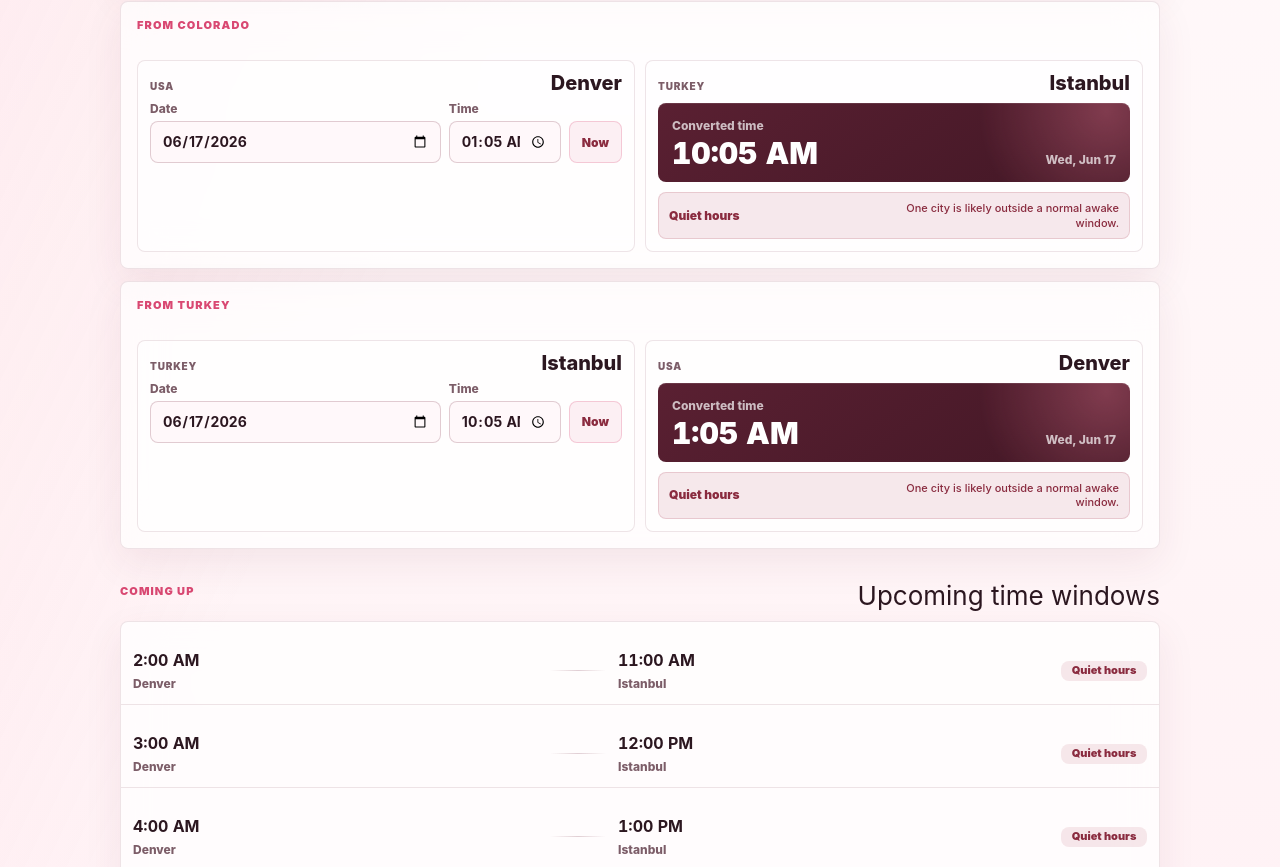
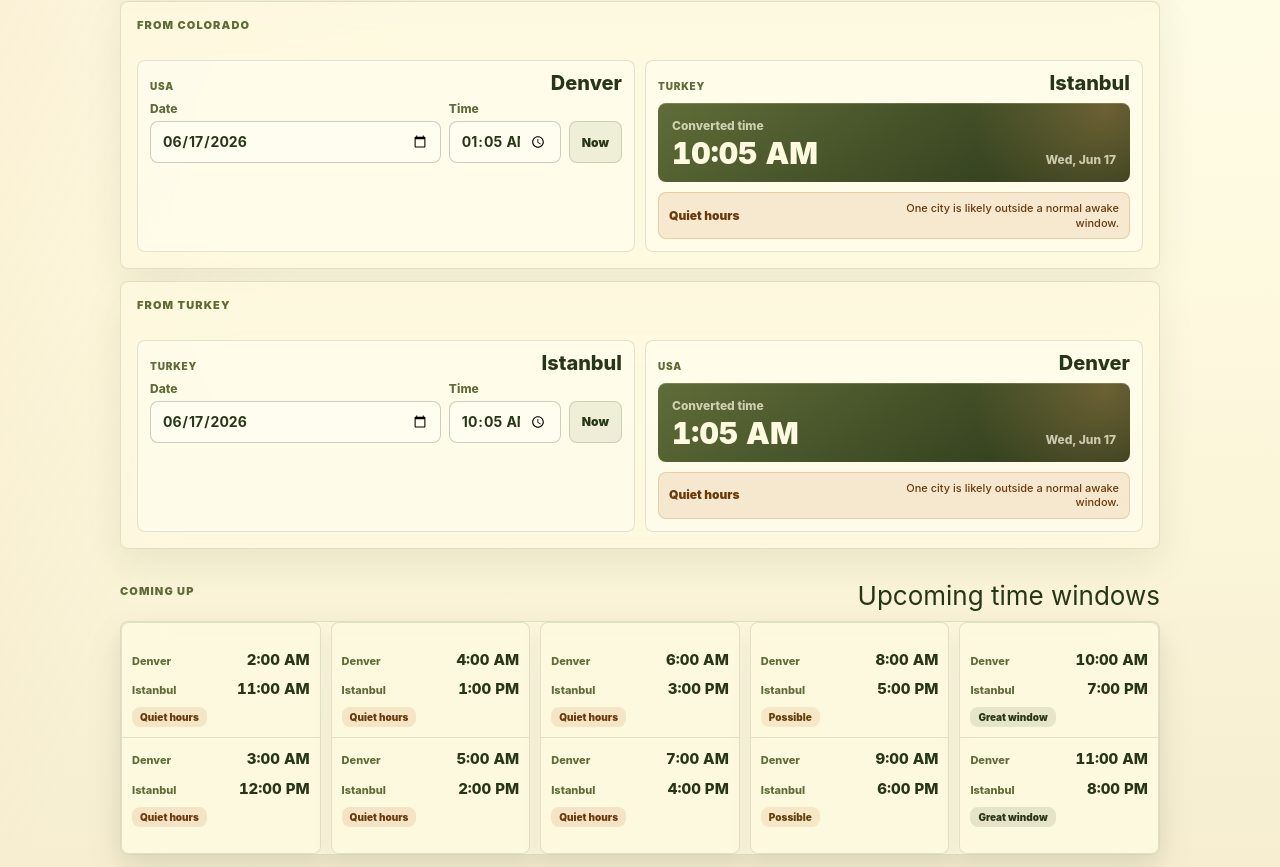
Before and after one commit to nkdag/time-converter-app, a React (Vite) app: page / in a window 1280 px wide. Shown: the part 493-1360 px from the top of the page. Built offline with nearby package versions, Linux system fonts and the light colour scheme.

Commit message:
Refresh palette and compact timeline

```diff
--- a/package.json
+++ b/package.json
@@ -10,7 +10,7 @@
     "preview": "vite preview"
   },
   "dependencies": {
-    "@fontsource-variable/geist": "^5.2.9",
+    "@fontsource-variable/inter": "^5.2.8",
     "@tailwindcss/vite": "^4.3.1",
     "class-variance-authority": "^0.7.1",
     "clsx": "^2.1.1",
--- a/src/App.css
+++ b/src/App.css
@@ -36,8 +36,8 @@
   place-items: center;
   border: 1px solid var(--line);
   border-radius: 8px;
-  background: linear-gradient(145deg, #5a2032, #8d3049);
-  color: #ffffff;
+  background: linear-gradient(145deg, #606c38, #283618);
+  color: #fefae0;
   font-size: 11px;
   font-weight: 900;
   letter-spacing: 0;
@@ -55,7 +55,7 @@
   font-size: 13px;
   font-weight: 800;
   text-decoration: none;
-  background: rgba(255, 255, 255, 0.72);
+  background: rgba(254, 250, 224, 0.72);
   box-shadow: var(--shadow-soft);
   backdrop-filter: blur(18px);
 }
@@ -113,7 +113,7 @@
   padding: 0 9px;
   border: 1px solid var(--line);
   border-radius: 8px;
-  background: rgba(255, 255, 255, 0.68);
+  background: rgba(254, 250, 224, 0.68);
   color: var(--app-muted);
   font-size: 12px;
   font-weight: 800;
@@ -132,7 +132,7 @@
 .status-strip {
   border: 1px solid var(--line);
   border-radius: 8px;
-  background: rgba(255, 255, 255, 0.72);
+  background: rgba(254, 250, 224, 0.72);
   box-shadow: var(--shadow);
   backdrop-filter: blur(20px);
 }
@@ -218,17 +218,17 @@
   height: 8px;
   border-radius: 999px;
   background: var(--amber);
-  box-shadow: 0 0 0 4px rgba(212, 106, 82, 0.13);
+  box-shadow: 0 0 0 4px rgba(221, 161, 94, 0.18);
 }
 
 .status-dot.great {
   background: var(--green);
-  box-shadow: 0 0 0 4px rgba(207, 79, 112, 0.13);
+  box-shadow: 0 0 0 4px rgba(96, 108, 56, 0.16);
 }
 
 .status-dot.late {
   background: var(--red);
-  box-shadow: 0 0 0 4px rgba(168, 58, 80, 0.12);
+  box-shadow: 0 0 0 4px rgba(188, 108, 37, 0.16);
 }
 
 .converter-grid {
@@ -267,7 +267,7 @@
   border: 1px solid var(--line);
   border-radius: 8px;
   padding: 12px;
-  background: rgba(255, 255, 255, 0.52);
+  background: rgba(255, 253, 240, 0.62);
 }
 
 .city-converter-head {
@@ -328,19 +328,19 @@
 }
 
 .date-time-control input:focus {
-  border-color: rgba(217, 72, 114, 0.72);
+  border-color: rgba(96, 108, 56, 0.72);
   outline: 0;
-  box-shadow: 0 0 0 3px rgba(217, 72, 114, 0.12);
-  background: #ffffff;
+  box-shadow: 0 0 0 3px rgba(96, 108, 56, 0.12);
+  background: #fffdf0;
 }
 
 .date-time-control button {
   min-height: 42px;
-  border: 1px solid rgba(217, 72, 114, 0.24);
+  border: 1px solid rgba(96, 108, 56, 0.24);
   border-radius: 8px;
   padding: 0 12px;
-  color: #8a2b3f;
-  background: rgba(217, 72, 114, 0.08);
+  color: #283618;
+  background: rgba(96, 108, 56, 0.1);
   font-size: 12px;
   font-weight: 900;
   cursor: pointer;
@@ -351,14 +351,14 @@
 }
 
 .date-time-control button:hover {
-  border-color: rgba(217, 72, 114, 0.4);
-  background: rgba(217, 72, 114, 0.13);
+  border-color: rgba(96, 108, 56, 0.42);
+  background: rgba(96, 108, 56, 0.16);
   transform: translateY(-1px);
 }
 
 .date-time-control button:focus-visible {
   outline: 0;
-  box-shadow: 0 0 0 3px rgba(217, 72, 114, 0.12);
+  box-shadow: 0 0 0 3px rgba(96, 108, 56, 0.12);
 }
 
 .result-box {
@@ -370,15 +370,15 @@
   padding: 14px;
   border-radius: 8px;
   background:
-    radial-gradient(circle at 95% 10%, rgba(239, 125, 152, 0.34), transparent 28%),
-    linear-gradient(145deg, #5a2032, #421725);
-  color: #ffffff;
-  box-shadow: inset 0 1px 0 rgba(255, 255, 255, 0.1);
+    radial-gradient(circle at 95% 10%, rgba(221, 161, 94, 0.32), transparent 30%),
+    linear-gradient(145deg, #606c38, #283618);
+  color: #fefae0;
+  box-shadow: inset 0 1px 0 rgba(254, 250, 224, 0.18);
 }
 
 .result-box span,
 .result-box small {
-  color: rgba(255, 255, 255, 0.7);
+  color: rgba(254, 250, 224, 0.72);
   font-size: 12px;
   font-weight: 800;
 }
@@ -400,24 +400,24 @@
   height: auto;
   min-height: 36px;
   padding: 8px 10px;
-  border: 1px solid rgba(212, 106, 82, 0.2);
+  border: 1px solid rgba(221, 161, 94, 0.36);
   border-radius: 8px;
-  background: rgba(212, 106, 82, 0.12);
-  color: #91402e;
+  background: rgba(221, 161, 94, 0.18);
+  color: #65410f;
   overflow: visible;
   white-space: normal;
 }
 
 .status-pill.great {
-  border-color: rgba(207, 79, 112, 0.2);
-  background: rgba(207, 79, 112, 0.12);
-  color: #a83758;
+  border-color: rgba(96, 108, 56, 0.24);
+  background: rgba(96, 108, 56, 0.13);
+  color: #283618;
 }
 
 .status-pill.late {
-  border-color: rgba(168, 58, 80, 0.18);
-  background: rgba(168, 58, 80, 0.11);
-  color: #8a2b3f;
+  border-color: rgba(188, 108, 37, 0.24);
+  background: rgba(188, 108, 37, 0.13);
+  color: #6a3a0c;
 }
 
 .status-pill span {
@@ -453,65 +453,73 @@
 
 .timeline-list {
   display: grid;
-  overflow: hidden;
-  background: rgba(255, 255, 255, 0.76);
+  grid-template-columns: repeat(5, minmax(168px, 1fr));
+  gap: 10px;
 }
 
-.timeline-row {
+.timeline-card {
   display: grid;
-  grid-template-columns: minmax(120px, 1fr) 56px minmax(120px, 1fr) 112px;
-  align-items: center;
-  gap: 12px;
-  padding: 11px 12px;
+  gap: 0;
+  overflow: hidden;
+  border: 1px solid var(--line);
+  border-radius: 8px;
+  background: rgba(254, 250, 224, 0.74);
+  box-shadow: var(--shadow-soft);
+}
+
+.timeline-match {
+  display: grid;
+  grid-template-columns: 1fr;
+  gap: 8px;
+  padding: 10px;
   border-bottom: 1px solid var(--line);
 }
 
-.timeline-row:last-child {
+.timeline-match:last-child {
   border-bottom: 0;
 }
 
-.timeline-row > div:not(.time-bridge) {
-  display: grid;
-  gap: 4px;
+.timeline-match > div {
+  display: flex;
+  align-items: baseline;
+  justify-content: space-between;
+  gap: 8px;
+  min-width: 0;
 }
 
-.timeline-row strong {
+.timeline-match strong {
   color: var(--ink);
-  font-size: 16px;
+  font-size: 15px;
+  font-weight: 850;
   font-variant-numeric: tabular-nums;
 }
 
-.timeline-row span {
+.timeline-match span {
   color: var(--app-muted);
-  font-size: 12px;
+  font-size: 11px;
   font-weight: 800;
 }
 
-.time-bridge {
-  height: 1px;
-  background: linear-gradient(90deg, transparent, var(--line-strong), transparent);
-}
-
 .row-status {
-  justify-self: end;
-  min-width: 86px;
-  padding: 5px 8px;
+  justify-self: start;
+  min-width: 0;
+  padding: 4px 7px;
   border-radius: 8px;
-  background: rgba(212, 106, 82, 0.12);
-  color: #91402e !important;
-  font-size: 11px !important;
+  background: rgba(221, 161, 94, 0.2);
+  color: #65410f !important;
+  font-size: 10px !important;
   font-weight: 900 !important;
   text-align: center;
 }
 
 .row-status.great {
-  background: rgba(207, 79, 112, 0.12);
-  color: #a83758 !important;
+  background: rgba(96, 108, 56, 0.14);
+  color: #283618 !important;
 }
 
 .row-status.late {
-  background: rgba(168, 58, 80, 0.11);
-  color: #8a2b3f !important;
+  background: rgba(188, 108, 37, 0.14);
+  color: #6a3a0c !important;
 }
 
 @media (max-width: 900px) {
@@ -561,14 +569,11 @@
     font-size: 24px;
   }
 
-  .timeline-row {
-    grid-template-columns: 1fr auto 1fr;
-    gap: 12px;
-  }
-
-  .row-status {
-    grid-column: 1 / -1;
-    justify-self: stretch;
+  .timeline-list {
+    grid-template-columns: repeat(5, minmax(172px, 1fr));
+    overflow-x: auto;
+    padding-bottom: 2px;
+    scrollbar-width: thin;
   }
 }
 
@@ -665,15 +670,17 @@
     font-size: 11px;
   }
 
-  .timeline-row {
-    padding: 11px;
+  .timeline-list {
+    grid-template-columns: repeat(5, minmax(164px, 1fr));
+    margin-right: -10px;
+    padding-right: 10px;
   }
 
-  .timeline-row strong {
-    font-size: 15px;
+  .timeline-match {
+    padding: 9px;
   }
 
-  .time-bridge {
-    width: 24px;
+  .timeline-match strong {
+    font-size: 14px;
   }
 }
--- a/src/App.jsx
+++ b/src/App.jsx
@@ -310,6 +310,10 @@ function App() {
 
     return Array.from({ length: 10 }, (_, index) => addHours(rounded, index + 1))
   }, [now])
+  const timelineGroups = useMemo(
+    () => Array.from({ length: 5 }, (_, index) => timeline.slice(index * 2, index * 2 + 2)),
+    [timeline],
+  )
 
   const currentStatus = getOverlapStatus(now)
 
@@ -380,20 +384,21 @@ function App() {
           <h2>Upcoming time windows</h2>
         </div>
 
-        <Card className="timeline-list">
-          {timeline.map((date) => {
+        <div className="timeline-list">
+          {timelineGroups.map((group) => (
+            <Card className="timeline-card" key={group.map((date) => date.toISOString()).join('-')}>
+              {group.map((date) => {
                 const status = getOverlapStatus(date)
 
                 return (
-              <div className="timeline-row" key={date.toISOString()}>
+                  <div className="timeline-match" key={date.toISOString()}>
                     <div>
+                      <span>Denver</span>
                       <strong>{formatTime(date, DENVER_TZ)}</strong>
-                  <span>Denver</span>
                     </div>
-                <div className="time-bridge"></div>
                     <div>
+                      <span>Istanbul</span>
                       <strong>{formatTime(date, ISTANBUL_TZ)}</strong>
-                  <span>Istanbul</span>
                     </div>
                     <Badge className={`row-status ${status.tone}`} variant="secondary">
                       {status.label}
@@ -402,6 +407,8 @@ function App() {
                 )
               })}
             </Card>
+          ))}
+        </div>
       </section>
     </main>
   )
--- a/src/index.css
+++ b/src/index.css
@@ -1,30 +1,30 @@
 @import "tailwindcss";
 @import "tw-animate-css";
 @import "shadcn/tailwind.css";
-@import "@fontsource-variable/geist";
+@import "@fontsource-variable/inter";
 
 @custom-variant dark (&:is(.dark *));
 
 :root {
-  --bg: #fff6f8;
-  --panel: rgba(255, 255, 255, 0.84);
-  --panel-solid: #ffffff;
-  --field: #fff8fa;
-  --ink: #2c1720;
-  --app-muted: #7c5d68;
+  --bg: #fefae0;
+  --panel: rgba(254, 250, 224, 0.82);
+  --panel-solid: #fffdf0;
+  --field: #fffdf0;
+  --ink: #283618;
+  --app-muted: #606c38;
   --muted: oklch(0.97 0 0);
-  --soft: #ffe8ee;
-  --line: rgba(117, 42, 65, 0.12);
-  --line-strong: rgba(117, 42, 65, 0.22);
-  --blue: #d94872;
-  --cyan: #ef7d98;
-  --green: #cf4f70;
-  --amber: #d46a52;
-  --red: #a83a50;
-  --shadow: 0 14px 38px rgba(117, 42, 65, 0.08);
-  --shadow-soft: 0 8px 22px rgba(117, 42, 65, 0.06);
+  --soft: #f5ecd0;
+  --line: rgba(40, 54, 24, 0.13);
+  --line-strong: rgba(40, 54, 24, 0.24);
+  --blue: #606c38;
+  --cyan: #dda15e;
+  --green: #606c38;
+  --amber: #dda15e;
+  --red: #bc6c25;
+  --shadow: 0 14px 38px rgba(40, 54, 24, 0.08);
+  --shadow-soft: 0 8px 22px rgba(40, 54, 24, 0.06);
   --sans:
-    Inter, ui-sans-serif, system-ui, -apple-system, BlinkMacSystemFont, "Segoe UI",
+    "Inter Variable", Inter, ui-sans-serif, system-ui, -apple-system, BlinkMacSystemFont, "Segoe UI",
     sans-serif;
   color: var(--ink);
   background: var(--bg);
@@ -34,22 +34,22 @@
   -webkit-font-smoothing: antialiased;
   -moz-osx-font-smoothing: grayscale;
   --background: oklch(1 0 0);
-  --foreground: oklch(0.145 0 0);
-  --card: oklch(1 0 0);
-  --card-foreground: oklch(0.145 0 0);
-  --popover: oklch(1 0 0);
-  --popover-foreground: oklch(0.145 0 0);
-  --primary: oklch(0.205 0 0);
-  --primary-foreground: oklch(0.985 0 0);
-  --secondary: oklch(0.97 0 0);
-  --secondary-foreground: oklch(0.205 0 0);
-  --muted-foreground: oklch(0.556 0 0);
-  --accent: oklch(0.97 0 0);
-  --accent-foreground: oklch(0.205 0 0);
-  --destructive: oklch(0.577 0.245 27.325);
-  --border: oklch(0.922 0 0);
-  --input: oklch(0.922 0 0);
-  --ring: oklch(0.708 0 0);
+  --foreground: #283618;
+  --card: #fffdf0;
+  --card-foreground: #283618;
+  --popover: #fffdf0;
+  --popover-foreground: #283618;
+  --primary: #283618;
+  --primary-foreground: #fefae0;
+  --secondary: #f5ecd0;
+  --secondary-foreground: #283618;
+  --muted-foreground: #606c38;
+  --accent: #dda15e;
+  --accent-foreground: #283618;
+  --destructive: #bc6c25;
+  --border: rgba(40, 54, 24, 0.18);
+  --input: rgba(40, 54, 24, 0.18);
+  --ring: #606c38;
   --chart-1: oklch(0.87 0 0);
   --chart-2: oklch(0.556 0 0);
   --chart-3: oklch(0.439 0 0);
@@ -79,8 +79,8 @@ body {
   min-height: 100svh;
   margin: 0;
   background:
-    linear-gradient(115deg, rgba(247, 132, 158, 0.14), transparent 34%),
-    linear-gradient(180deg, #fffafb 0%, #fff5f7 52%, #ffedf2 100%);
+    linear-gradient(115deg, rgba(221, 161, 94, 0.16), transparent 34%),
+    linear-gradient(180deg, #fffdf0 0%, #fefae0 54%, #f6edcf 100%);
 }
 
 body::before {
@@ -89,8 +89,8 @@ body::before {
   inset: 0;
   z-index: -1;
   background-image:
-    linear-gradient(rgba(117, 42, 65, 0.025) 1px, transparent 1px),
-    linear-gradient(90deg, rgba(117, 42, 65, 0.025) 1px, transparent 1px);
+    linear-gradient(rgba(40, 54, 24, 0.026) 1px, transparent 1px),
+    linear-gradient(90deg, rgba(40, 54, 24, 0.026) 1px, transparent 1px);
   background-size: 80px 80px;
   mask-image: linear-gradient(180deg, #000 0%, transparent 58%);
 }
@@ -102,7 +102,7 @@ input {
 
 @theme inline {
   --font-heading: var(--font-sans);
-  --font-sans: 'Geist Variable', sans-serif;
+  --font-sans: 'Inter Variable', sans-serif;
   --color-sidebar-ring: var(--sidebar-ring);
   --color-sidebar-border: var(--sidebar-border);
   --color-sidebar-accent-foreground: var(--sidebar-accent-foreground);
```
Also changed, not shown: 1 other file (tests, documents, lock files or other folders). Lines whose indentation alone changed are shown as unchanged.
